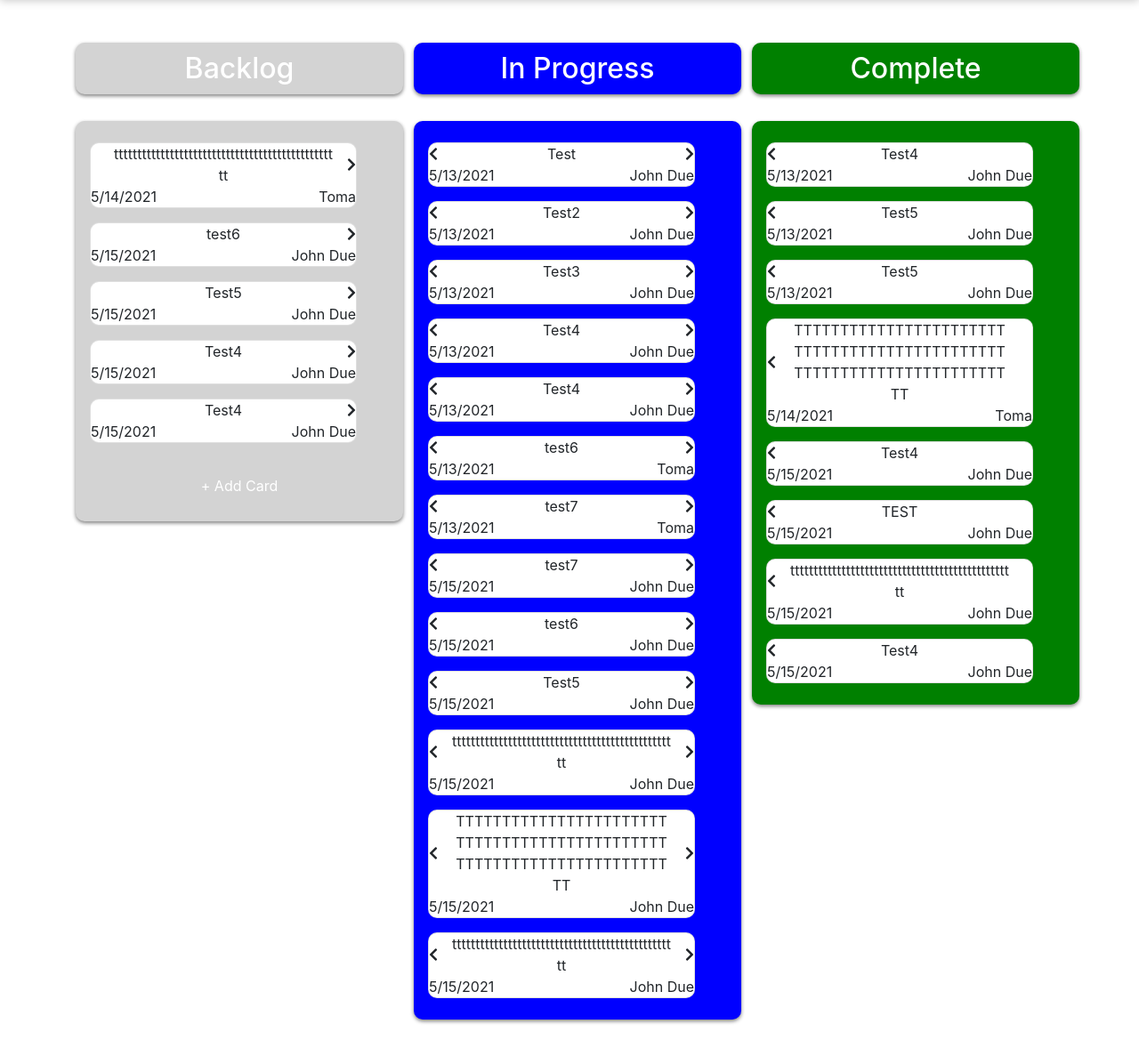
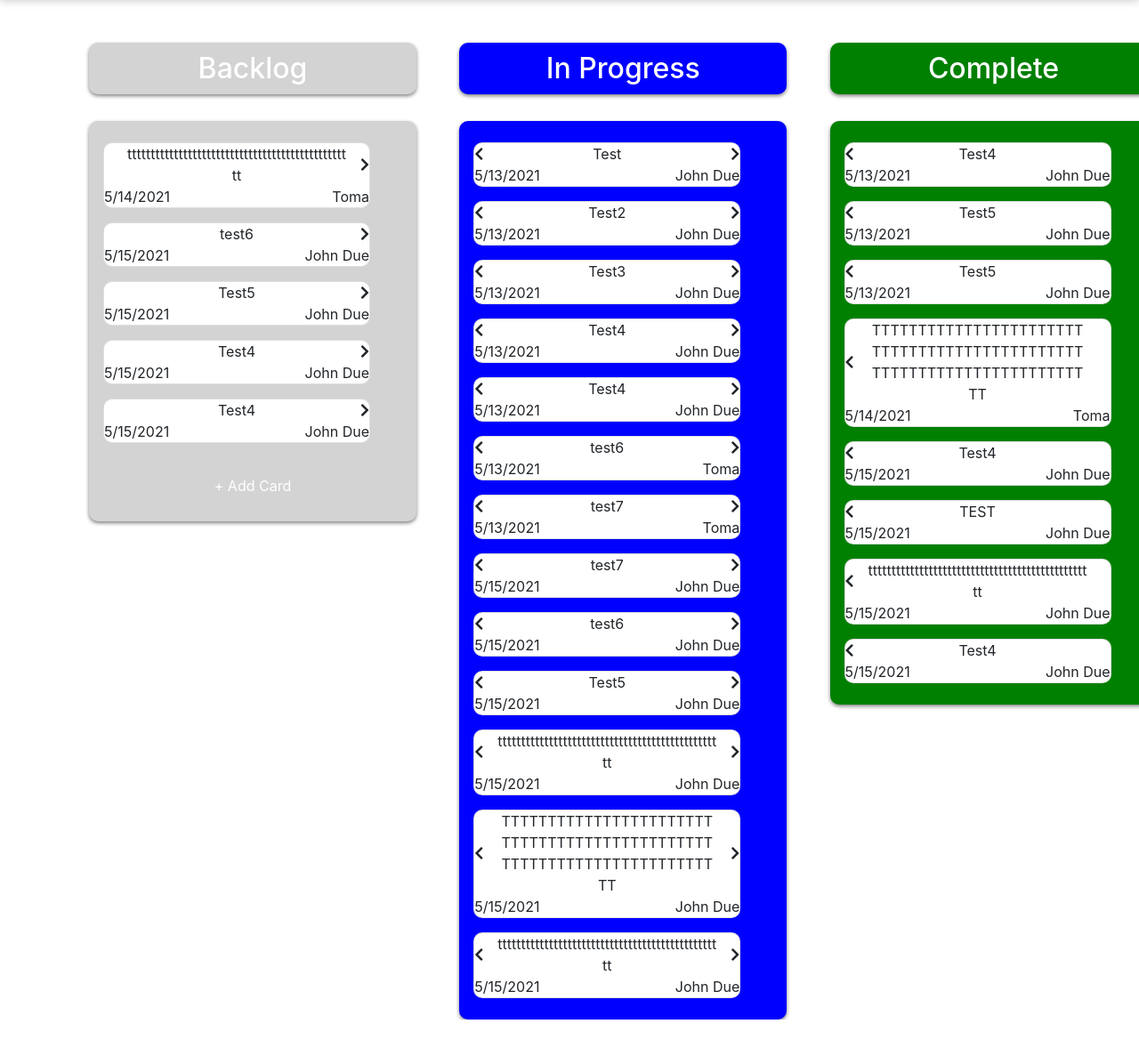
Before and after one commit to toma1031/kanban_challenge, a Django app: page / in a window 1280 px wide. Shown: the part 140-1318 px from the top of the page at 89% size. After the commit the page ends 1286 px from the top, so only its background shows below. Run offline with Django 3.2, Linux system fonts and the light colour scheme; data comes from the database, SQL or seed files in the repository; both versions use the stored data as it was after the commit; some libraries are stand-ins or nearby versions.

Commit message:
manage lane design layout

```diff
--- a/templates/base.html
+++ b/templates/base.html
@@ -14,15 +14,13 @@
   </head>
   <body>
     {% include "_navbar.html" %}
-    <div class="container">
-      <div class="row">
+    <div class="container text-center">
+      <div class="row text-center m-auto justify-content-between">
         {% block main %}
         {% endblock %}
       </div>
     </div>
-    <footer class="py-2">
-      <p></p>
-    </footer>
+
     <!-- Optional JavaScript -->
     <!-- jQuery first, Bootstrap JS -->
     <script src="https://code.jquery.com/jquery-3.3.1.slim.min.js"></script>
--- a/templates/index.html
+++ b/templates/index.html
@@ -1,7 +1,7 @@
 {% extends 'base.html' %}
 {% load static %}
 {% block main %}
-<div class="backlog_lane col-lg-4">
+<div class="backlog_lane col-lg-3">
   <div class="form w-100 text-center m-auto">
     <h2 class="backlog_header">Backlog</h2>
     <div class="backlog_container pt-2 pb-2 scrollbar">
@@ -36,18 +36,19 @@
               {{ form.errors }}
               <div class="form-group">{{ form.content }}</div>
               <div class="form-group">{{ form.post_person }}</div>
-              <p style="display:inline" class="creating">Creating...</p>
-              <button class="btn btn-primary" type="submit" style="display:inline">Done</button>
+              <div class="d-flex c-footer">
+                <p style="display:inline" class="creating">Creating...</p>
+                <button class="btn btn-primary" type="submit" style="display:inline">Done</button>
+              </div>
+
             </div>
           </form>
         </div>
       </div>
     </div>
   </div>
-  <div class="bottom">
-  </div>
 </div>
-<div class="progress_lane col-lg-4">
+<div class="progress_lane col-lg-3 ml-80px">
   <div class="form w-100 text-center m-auto">
     <h2 class="progress_header">In Progress</h2>
     <div class="progress_container pt-2 pb-2 scrollbar">
@@ -76,7 +77,7 @@
     </div>
   </div>
 </div>
-<div class="complete_lane col-lg-4">
+<div class="complete_lane col-lg-3 ml-80px">
   <div class="form w-100 text-center m-auto">
     <h2 class="complete_header">Complete</h2>
     <div class="complete_container pt-2 pb-2 scrollbar">
```
Also changed, not shown: kanban_challenge/static/css/main.css (+39 -17 lines), db.sqlite3.
